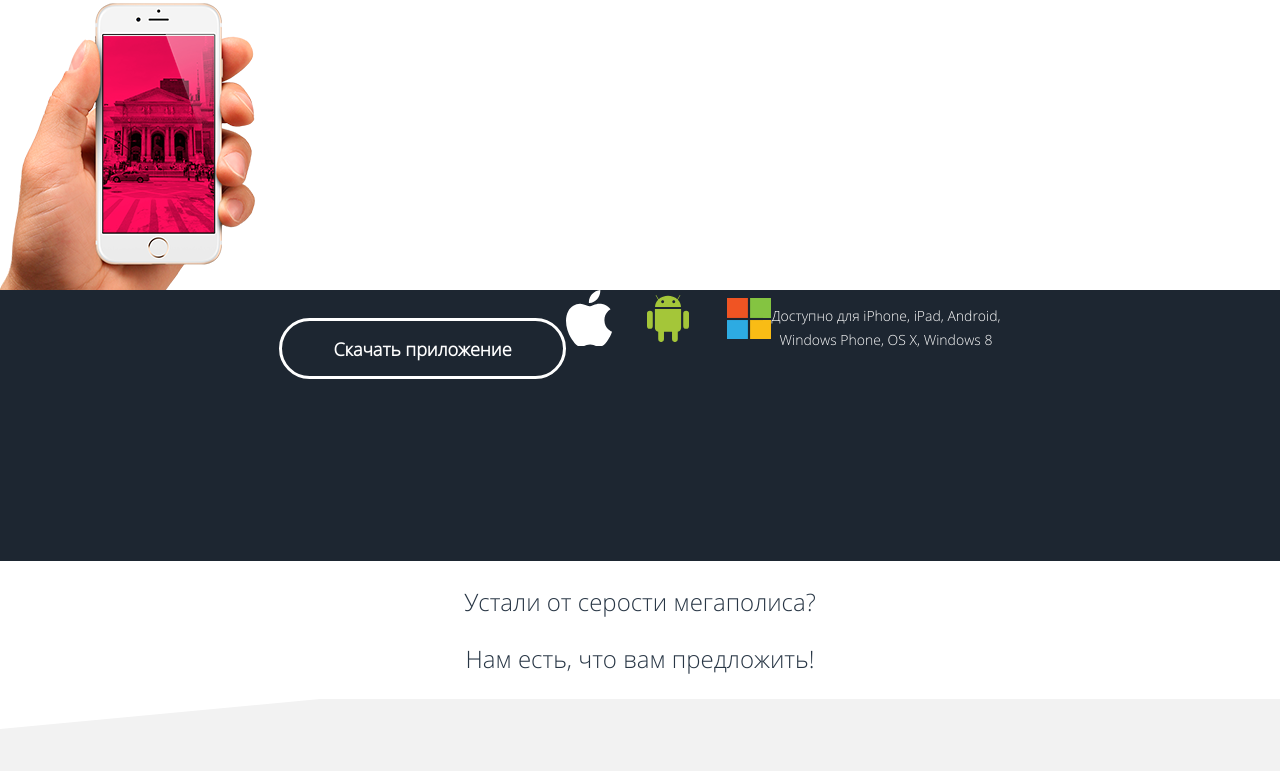
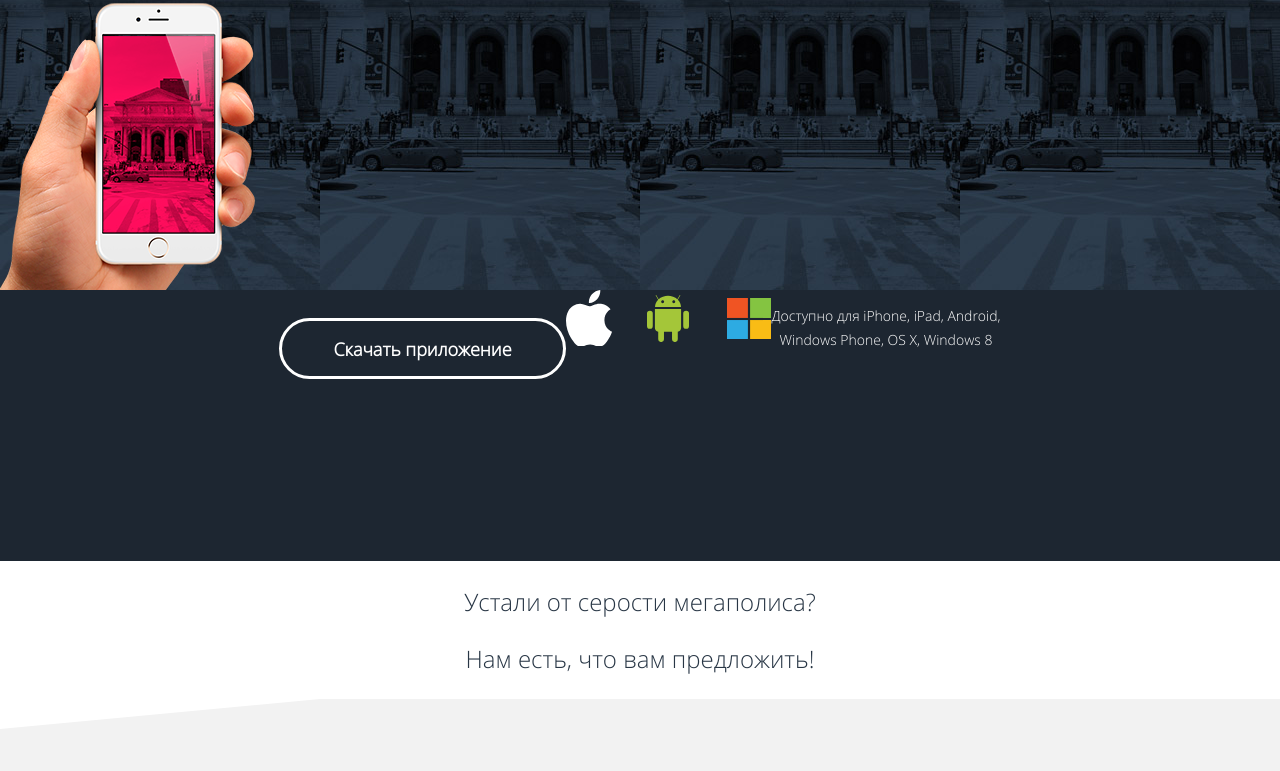
Before and after one commit to legostina/888827-pink-18, a website: page source/index.html in a window 1280 px wide. Shown: the part 172-943 px from the top of the page. Drawn offline with nearby package versions, Linux system fonts and the light colour scheme; files that its build step writes are made by us from their sources; the site is published under a folder, as on GitHub Pages, so addresses that start at the root find nothing.

Commit message:
Меняет адресс ссылок в бэкраунде

```diff
--- a/source/sass/blocks/header.scss
+++ b/source/sass/blocks/header.scss
@@ -30,7 +30,6 @@ a.page-header__logo img {
   width: 50px;
   height: 24px;
   background: #283645 url("../img/menu-burger-svg.svg") no-repeat;
-  background-position: right;
   border: none;
   position: absolute;
   right: 20px;
--- a/source/sass/blocks/product.scss
+++ b/source/sass/blocks/product.scss
@@ -6,7 +6,7 @@ $white: #ffffff;
   align-items: center;
   width: 100%;
   height: 462px;
-  background: url("../img/iphone-5-in-hand.png") -39px 175px no-repeat, url("/img/back-mobile-1-x-jpg.png");
+  background: url("../img/iphone-5-in-hand.png") -39px 175px no-repeat, url("../img/back-mobile-1-x-jpg.png");
 }
 
 .product__slogan {
```
